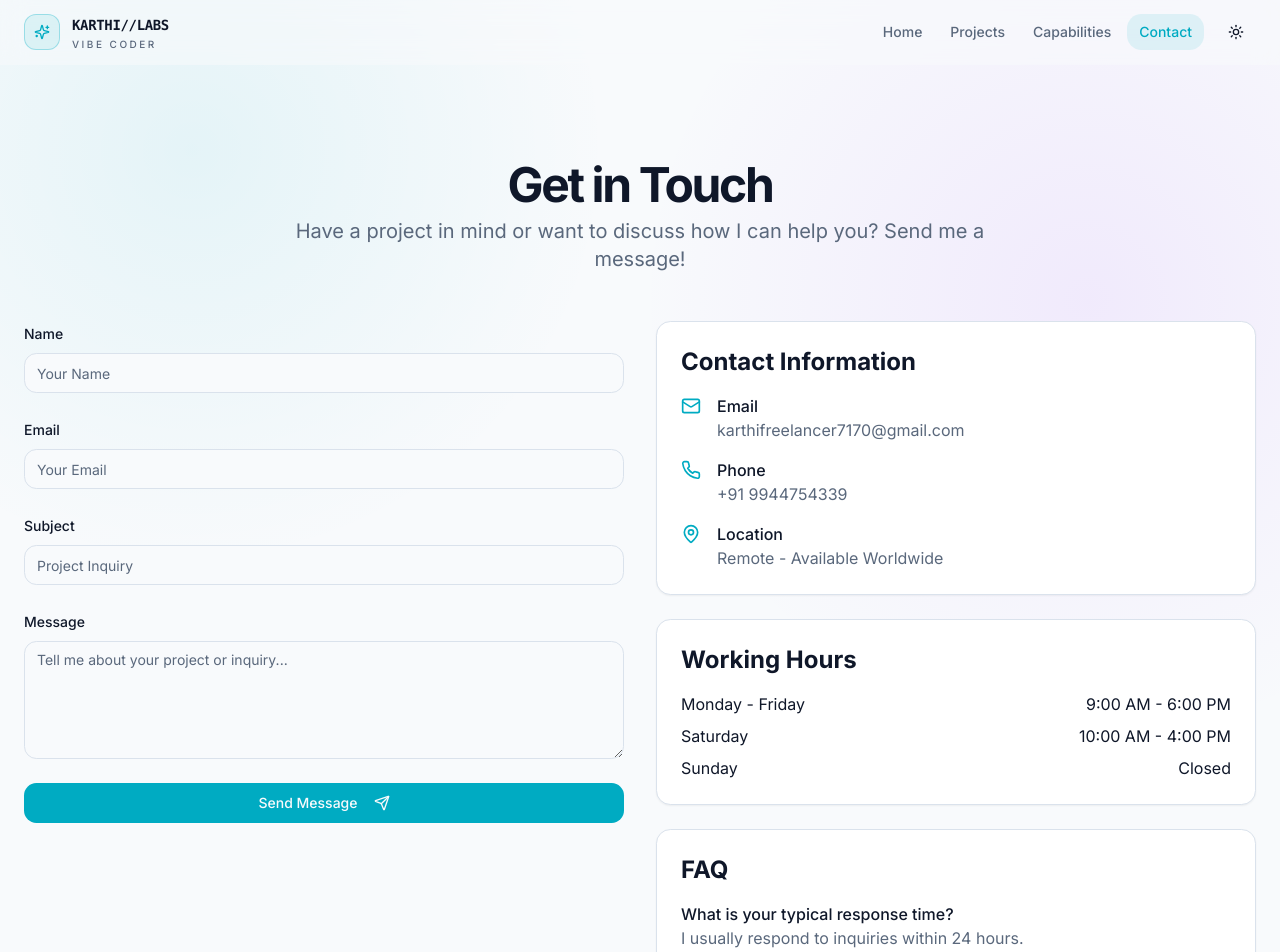
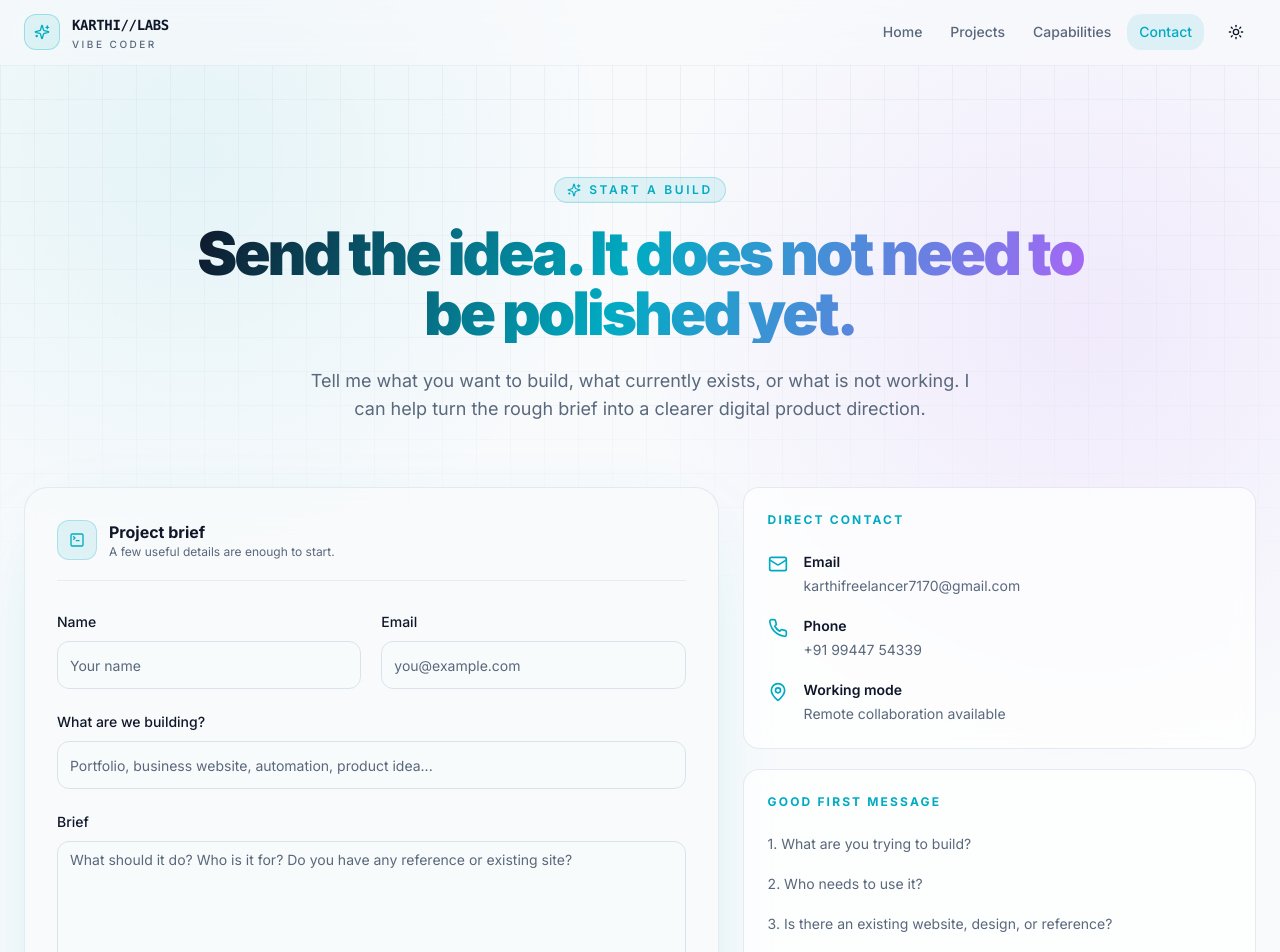
Before and after one commit to Karthi7170/karthikeyan_portfolio, a Next.js app: page /contact in a window 1280 px wide. Shown: the top 952 px of the page. Built offline with nearby package versions, Linux system fonts and the light colour scheme.

Commit message:
Restyle contact flow for new portfolio identity

```diff
--- a/app/contact/page.tsx
+++ b/app/contact/page.tsx
@@ -1,16 +1,14 @@
 "use client"
 
 import type React from "react"
-
-import { useState, useRef } from "react"
-import { Mail, MapPin, Phone, Send } from "lucide-react"
+import { useRef, useState } from "react"
+import emailjs from "@emailjs/browser"
+import { Mail, MapPin, Phone, Send, Sparkles, TerminalSquare } from "lucide-react"
 import { Button } from "@/components/ui/button"
-import { Card, CardContent } from "@/components/ui/card"
 import { Input } from "@/components/ui/input"
 import { Label } from "@/components/ui/label"
 import { Textarea } from "@/components/ui/textarea"
 import { toast } from "@/components/ui/use-toast"
-import emailjs from "@emailjs/browser"
 
 export default function ContactPage() {
   const [formData, setFormData] = useState({
@@ -32,7 +30,6 @@ export default function ContactPage() {
     setIsSubmitting(true)
 
     try {
-      // Using EmailJS to send the form
       const result = await emailjs.sendForm(
         process.env.NEXT_PUBLIC_EMAILJS_SERVICE_ID || "service_rmrfi9p",
         process.env.NEXT_PUBLIC_EMAILJS_TEMPLATE_ID || "template_z97wyye",
@@ -42,24 +39,18 @@ export default function ContactPage() {
 
       if (result.status === 200) {
         toast({
-          title: "Message sent!",
-          description: "Thank you for your message. I'll get back to you soon.",
+          title: "Message sent",
+          description: "Thanks — I will get back to you soon.",
         })
-
-        setFormData({
-          name: "",
-          email: "",
-          subject: "",
-          message: "",
-        })
+        setFormData({ name: "", email: "", subject: "", message: "" })
       } else {
         throw new Error("Failed to send message")
       }
     } catch (error) {
       console.error("Error sending email:", error)
       toast({
-        title: "Error",
-        description: "Failed to send message. Please try again later.",
+        title: "Message not sent",
+        description: "Please try again or contact me directly by email.",
         variant: "destructive",
       })
     } finally {
@@ -68,148 +59,114 @@ export default function ContactPage() {
   }
 
   return (
-    <div className="py-16 md:py-24">
-      <div className="container px-4 md:px-6">
-        <div className="flex flex-col items-center justify-center space-y-4 text-center mb-12">
-          <div className="space-y-2">
-            <h1 className="text-3xl font-bold tracking-tighter sm:text-5xl">Get in Touch</h1>
-            <p className="max-w-[700px] text-muted-foreground md:text-xl">
-              Have a project in mind or want to discuss how I can help you? Send me a message!
+    <div className="relative overflow-hidden">
+      <div className="tech-grid pointer-events-none absolute inset-x-0 top-0 -z-10 h-[620px]" />
+
+      <section className="container px-4 pb-12 pt-20 text-center md:px-6 md:pb-16 md:pt-28">
+        <div className="eyebrow mb-5">
+          <Sparkles className="h-3.5 w-3.5" />
+          Start a build
+        </div>
+        <h1 className="gradient-text mx-auto max-w-4xl text-5xl font-black tracking-[-0.05em] sm:text-6xl">
+          Send the idea. It does not need to be polished yet.
+        </h1>
+        <p className="mx-auto mt-6 max-w-2xl text-base leading-8 text-muted-foreground sm:text-lg">
+          Tell me what you want to build, what currently exists, or what is not working. I can help turn the rough
+          brief into a clearer digital product direction.
         </p>
+      </section>
+
+      <section className="container grid gap-6 px-4 pb-20 md:px-6 md:pb-28 lg:grid-cols-[1.15fr_0.85fr]">
+        <div className="glass-panel rounded-3xl p-6 sm:p-8">
+          <div className="mb-7 flex items-center gap-3 border-b border-border/60 pb-5">
+            <div className="grid h-10 w-10 place-items-center rounded-xl border border-primary/25 bg-primary/10 text-primary">
+              <TerminalSquare className="h-4 w-4" />
+            </div>
+            <div>
+              <h2 className="font-bold">Project brief</h2>
+              <p className="text-xs text-muted-foreground">A few useful details are enough to start.</p>
             </div>
           </div>
 
-        <div className="grid grid-cols-1 lg:grid-cols-2 gap-8">
-          <div>
-            <form ref={formRef} onSubmit={handleSubmit} className="space-y-6">
+          <form ref={formRef} onSubmit={handleSubmit} className="space-y-5">
+            <div className="grid gap-5 sm:grid-cols-2">
               <div className="space-y-2">
                 <Label htmlFor="name">Name</Label>
-                <Input
-                  id="name"
-                  name="name"
-                  placeholder="Your Name"
-                  value={formData.name}
-                  onChange={handleChange}
-                  required
-                />
+                <Input id="name" name="name" placeholder="Your name" value={formData.name} onChange={handleChange} required className="h-12 rounded-xl bg-background/60" />
               </div>
               <div className="space-y-2">
                 <Label htmlFor="email">Email</Label>
-                <Input
-                  id="email"
-                  name="email"
-                  type="email"
-                  placeholder="Your Email"
-                  value={formData.email}
-                  onChange={handleChange}
-                  required
-                />
+                <Input id="email" name="email" type="email" placeholder="you@example.com" value={formData.email} onChange={handleChange} required className="h-12 rounded-xl bg-background/60" />
               </div>
+            </div>
+
             <div className="space-y-2">
-                <Label htmlFor="subject">Subject</Label>
-                <Input
-                  id="subject"
-                  name="subject"
-                  placeholder="Project Inquiry"
-                  value={formData.subject}
-                  onChange={handleChange}
-                  required
-                />
+              <Label htmlFor="subject">What are we building?</Label>
+              <Input id="subject" name="subject" placeholder="Portfolio, business website, automation, product idea..." value={formData.subject} onChange={handleChange} required className="h-12 rounded-xl bg-background/60" />
             </div>
+
             <div className="space-y-2">
-                <Label htmlFor="message">Message</Label>
-                <Textarea
-                  id="message"
-                  name="message"
-                  placeholder="Tell me about your project or inquiry..."
-                  rows={5}
-                  value={formData.message}
-                  onChange={handleChange}
-                  required
-                />
+              <Label htmlFor="message">Brief</Label>
+              <Textarea id="message" name="message" placeholder="What should it do? Who is it for? Do you have any reference or existing site?" rows={7} value={formData.message} onChange={handleChange} required className="rounded-xl bg-background/60" />
             </div>
-              <Button type="submit" className="w-full" disabled={isSubmitting}>
+
+            <Button type="submit" className="h-12 w-full rounded-xl font-semibold" disabled={isSubmitting}>
               {isSubmitting ? (
-                  <>Sending...</>
+                "Sending..."
               ) : (
                 <>
-                    Send Message
+                  Send project brief
                   <Send className="ml-2 h-4 w-4" />
                 </>
               )}
             </Button>
           </form>
         </div>
-          <div className="space-y-6">
-            <Card>
-              <CardContent className="p-6">
-                <h2 className="text-2xl font-bold mb-4">Contact Information</h2>
-                <div className="space-y-4">
-                  <div className="flex items-start space-x-4">
-                    <Mail className="h-5 w-5 text-primary mt-0.5" />
+
+        <div className="space-y-5">
+          <div className="tech-card p-6">
+            <p className="text-xs font-bold uppercase tracking-[0.18em] text-primary">Direct contact</p>
+            <div className="mt-6 space-y-5">
+              <a href="mailto:karthifreelancer7170@gmail.com" className="flex items-start gap-4">
+                <Mail className="mt-0.5 h-5 w-5 text-primary" />
                 <div>
-                      <h3 className="font-medium">Email</h3>
-                      <p className="text-muted-foreground">karthifreelancer7170@gmail.com</p>
+                  <div className="text-sm font-semibold">Email</div>
+                  <div className="mt-1 break-all text-sm text-muted-foreground">karthifreelancer7170@gmail.com</div>
                 </div>
+              </a>
+              <a href="tel:+919944754339" className="flex items-start gap-4">
+                <Phone className="mt-0.5 h-5 w-5 text-primary" />
+                <div>
+                  <div className="text-sm font-semibold">Phone</div>
+                  <div className="mt-1 text-sm text-muted-foreground">+91 99447 54339</div>
                 </div>
-                  <div className="flex items-start space-x-4">
-                    <Phone className="h-5 w-5 text-primary mt-0.5" />
+              </a>
+              <div className="flex items-start gap-4">
+                <MapPin className="mt-0.5 h-5 w-5 text-primary" />
                 <div>
-                      <h3 className="font-medium">Phone</h3>
-                      <p className="text-muted-foreground">+91 9944754339</p>
-                    </div>
-                  </div>
-                  <div className="flex items-start space-x-4">
-                    <MapPin className="h-5 w-5 text-primary mt-0.5" />
-                    <div>
-                      <h3 className="font-medium">Location</h3>
-                      <p className="text-muted-foreground">Remote - Available Worldwide</p>
-                    </div>
-                  </div>
-                </div>
-              </CardContent>
-            </Card>
-
-            <Card>
-              <CardContent className="p-6">
-                <h2 className="text-2xl font-bold mb-4">Working Hours</h2>
-                <div className="space-y-2">
-                  <div className="flex justify-between">
-                    <span>Monday - Friday</span>
-                    <span>9:00 AM - 6:00 PM</span>
-                  </div>
-                  <div className="flex justify-between">
-                    <span>Saturday</span>
-                    <span>10:00 AM - 4:00 PM</span>
-                  </div>
-                  <div className="flex justify-between">
-                    <span>Sunday</span>
-                    <span>Closed</span>
-                  </div>
-                </div>
-              </CardContent>
-            </Card>
-
-            <Card>
-              <CardContent className="p-6">
-                <h2 className="text-2xl font-bold mb-4">FAQ</h2>
-                <div className="space-y-4">
-                  <div>
-                    <h3 className="font-medium">What is your typical response time?</h3>
-                    <p className="text-muted-foreground">I usually respond to inquiries within 24 hours.</p>
-                  </div>
-                  <div>
-                    <h3 className="font-medium">What is your project process?</h3>
-                    <p className="text-muted-foreground">
-                      I follow a structured approach: consultation, proposal, development, testing, and delivery.
-                    </p>
-                  </div>
-                </div>
-              </CardContent>
-            </Card>
+                  <div className="text-sm font-semibold">Working mode</div>
+                  <div className="mt-1 text-sm text-muted-foreground">Remote collaboration available</div>
                 </div>
               </div>
             </div>
           </div>
+
+          <div className="tech-card p-6">
+            <p className="text-xs font-bold uppercase tracking-[0.18em] text-primary">Good first message</p>
+            <div className="mt-5 space-y-3 text-sm leading-7 text-muted-foreground">
+              <p>1. What are you trying to build?</p>
+              <p>2. Who needs to use it?</p>
+              <p>3. Is there an existing website, design, or reference?</p>
+              <p>4. What would make the first version successful?</p>
+            </div>
+          </div>
+
+          <div className="rounded-2xl border border-primary/20 bg-primary/10 p-5 text-sm leading-7 text-muted-foreground">
+            You do not need to choose the framework, database, or AI tool before contacting me. Those decisions should
+            come after the product need is clear.
+          </div>
+        </div>
+      </section>
+    </div>
   )
 }
```
Lines whose indentation alone changed are shown as unchanged.
